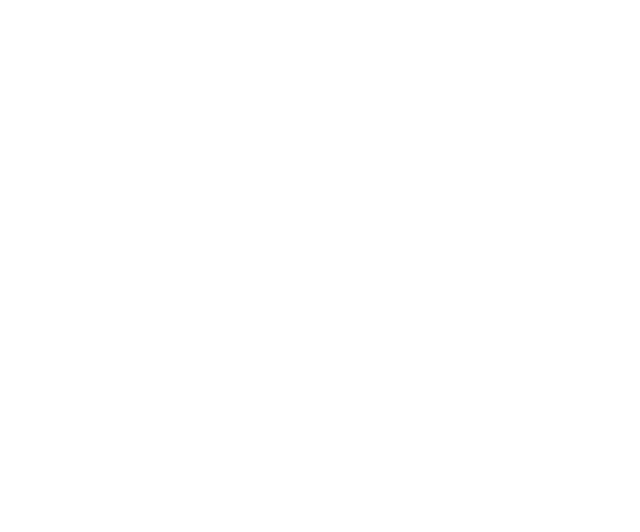
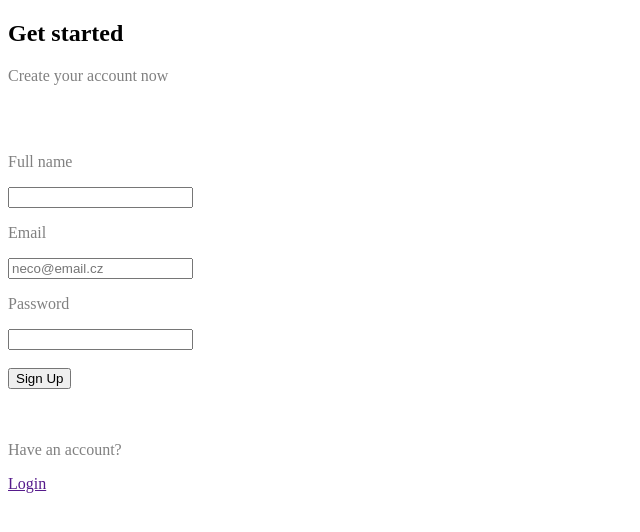
Before and after one commit to Soromanko/ukolformular, a plain HTML site: page index.html in a window 1280 px wide. Shown: the whole page, without its empty margins (0-640 px from the left). Drawn offline with Linux system fonts and the light colour scheme.

Commit message:
progress

```diff
--- a/index.html
+++ b/index.html
@@ -5,9 +5,29 @@
     <meta name="viewport"
           content="width=device-width, user-scalable=no, initial-scale=1.0, maximum-scale=1.0, minimum-scale=1.0">
     <meta http-equiv="X-UA-Compatible" content="ie=edge">
-    <title>Formulář</title>
+    <title>Registrace</title>
 </head>
 <body>
+<h2>Get started</h2>
+<p style="color: gray">Create your account now</p>
+<br>
+<br>
+<p style="color: gray">Full name</p>
+<label for="Full name"></label>
+<input type="text" name="Full name" id="Full name">
+<p style="color: gray">Email</p>
+<input type="email" placeholder="neco@email.cz">
+<p style="color: gray">Password</p>
+<input type="password">
+<br>
+<br>
+<button>Sign Up</button>
+<br>
+<br>
+<br>
+<div>
+<p style="color: gray">Have an account?</p> <a href=""> Login</a>
+</div>
 
 </body>
 </html>
```
